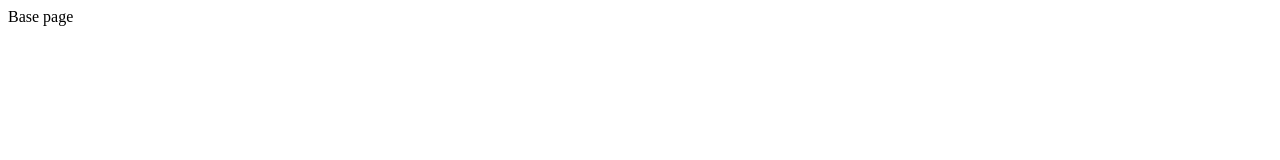
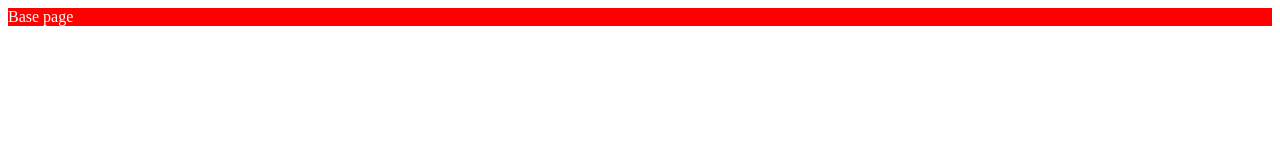
Before and after one commit to Rahimjohnk/nodeAssignment3, a website: page view/base.html in a window 1280 px wide. Drawn offline with Linux system fonts and the light colour scheme.

Commit message:
RJ(static_folder_external_style): sheet added

```diff
--- /dev/null
+++ b/public/css/main.css
@@ -0,0 +1,4 @@
+.main_container{
+    background-color: red;
+    color: white;
+}
--- a/view/base.html
+++ b/view/base.html
@@ -4,8 +4,12 @@
     <meta charset="UTF-8" />
     <meta name="viewport" content="width=device-width, initial-scale=1.0" />
     <title>Base page</title>
+    <link rel="stylesheet" href="/css/main.css" />
+    <!-- <style>
+        /* no need here. */
+    </style> -->
   </head>
   <body>
-    Base page
+    <div class="main_container">Base page</div>
   </body>
 </html>
```
Also changed, not shown: app.js (+4 -3 lines).
